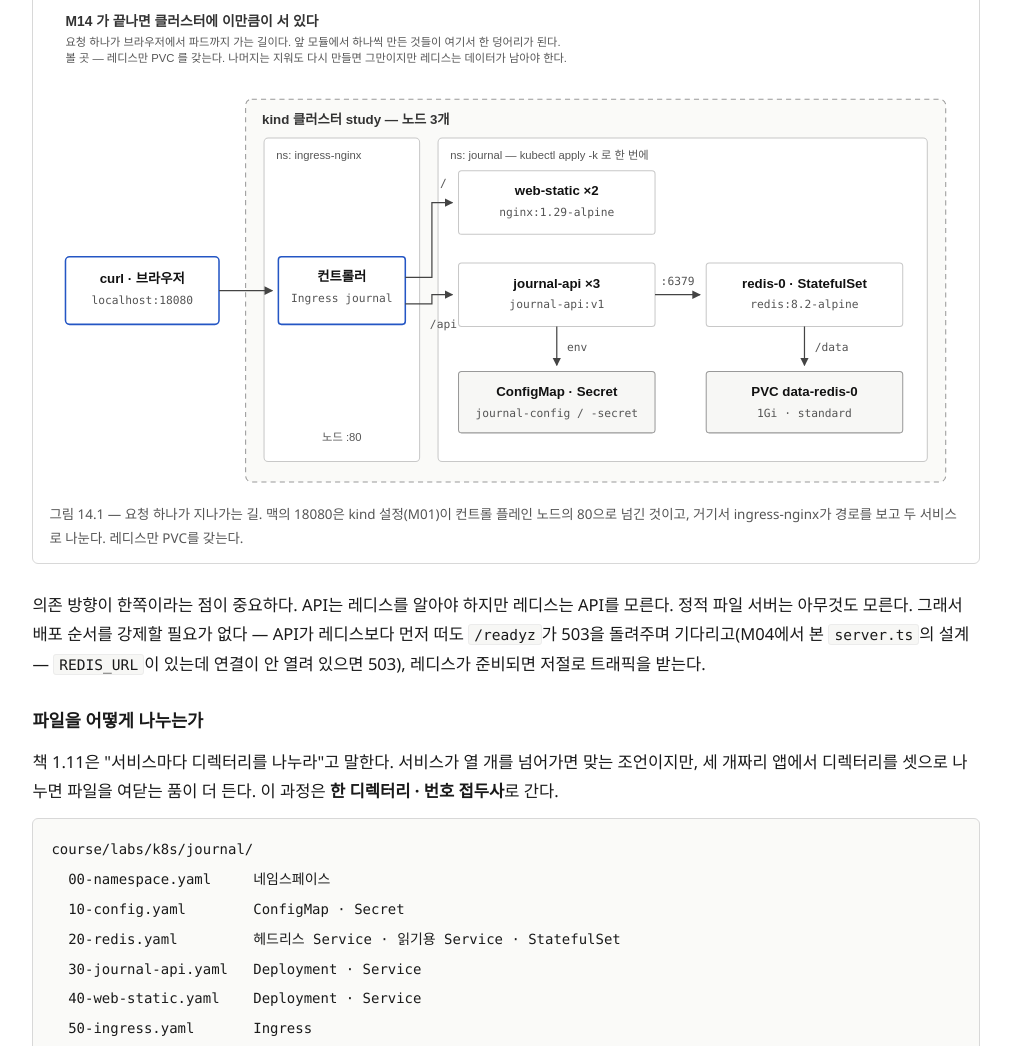
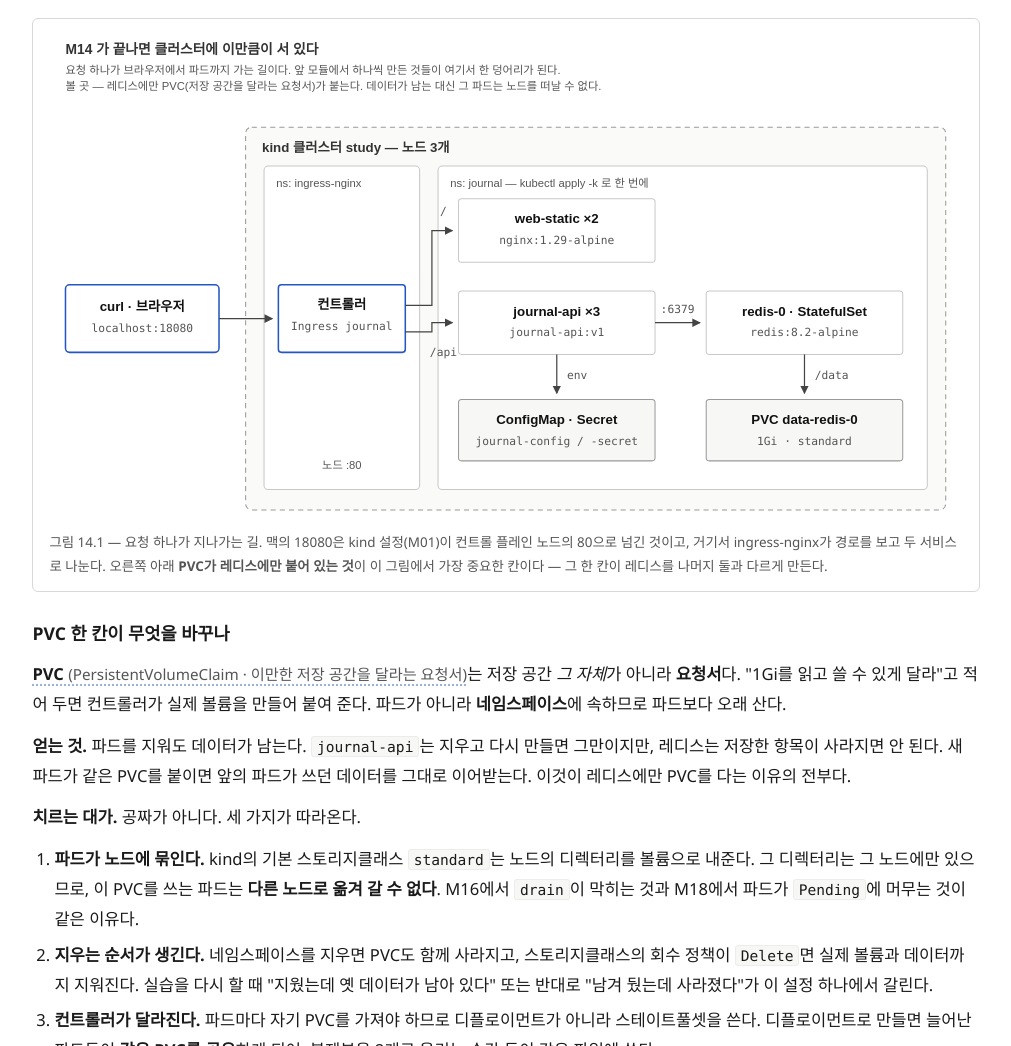
Before and after one commit to claude-code-expert/kubernetes, a plain HTML site: page course/m14-k8s-journal-app-helm.html in a window 1280 px wide. Shown: the part 1754-2800 px from the top of the page, without its empty margins (134-1145 px from the left). Drawn offline with Linux system fonts and the light colour scheme; a web font is replaced by a local one.

Commit message:
docs(m14): PVC 를 뜻도 대가도 없이 던지던 것을 고친다
그림 14.1 캡션이 "레디스만 PVC 를 갖는다" 로 끝났다. PVC 가 무엇인지,
그걸 가지면 무엇이 달라지는지가 어디에도 없었다. 순서도 뒤집혀 있었다 —
PVC 가 본문에 세 번 나온 뒤에야 풀이가 나온다.

- 캡션을 "PVC 가 레디스에만 붙어 있는 것이 이 그림에서 가장 중요한 칸이다" 로
  바꿔 무엇을 보라는 것인지 명시
- 도판의 '볼 곳' 줄에 대가를 함께 적었다 — 데이터가 남는 대신 그 파드는
  노드를 떠날 수 없다
- 도판 바로 뒤에 'PVC 한 칸이 무엇을 바꾸나' 절을 새로 썼다

  뜻     저장 공간 그 자체가 아니라 요청서. 네임스페이스에 속해 파드보다 오래 산다
  얻는 것 파드를 지워도 데이터가 남는다. 새 파드가 같은 PVC 를 붙이면 이어받는다
  대가 ①  파드가 노드에 묶인다 — kind 의 standard 는 노드 디렉터리를 내주므로
          다른 노드로 못 간다. M16 drain 이 막히는 것과 같은 이유
  대가 ②  지우는 순서가 생긴다 — 회수 정책이 Delete 면 볼륨과 데이터까지 사라진다
  대가 ③  컨트롤러가 달라진다 — 디플로이먼트로 만들면 복제본이 같은 PVC 를 공유해
          둘이 같은 파일에 쓴다

핵심 3줄의 '파드별 PVC' 도 '파드마다 자기 저장 공간(PVC)' 으로 풀었다.
뒤쪽에 있던 중복 풀이는 평문으로 되돌려 한 문서에 풀이가 하나만 남게 했다.

인라인 SVG 와 figures/ 파일 일치, 태그·앵커·링크 검증 통과.

Co-Authored-By: Claude Opus 5 <noreply@anthropic.com>
Claude-Session: https://claude.ai/code/session_01B2JyMas4CcesWyMJJghQkz

```diff
--- a/course/m14-k8s-journal-app-helm.html
+++ b/course/m14-k8s-journal-app-helm.html
@@ -178,7 +178,7 @@
 <div class="tldr">
   <h2>핵심 3줄</h2>
   <p>1. 흩어진 <code>kubectl create</code>의 결과를 <strong>한 디렉터리의 매니페스트</strong>로 다시 쓰면, 지우고 다시 만드는 일이 명령 한 줄이 된다.</p>
-  <p>2. 상태가 있는 워크로드는 디플로이먼트가 아니라 <strong>스테이트풀셋</strong>이다. 고정 이름 · 파드별 PVC · 순서 있는 생성이 세 가지 차이다.</p>
+  <p>2. 상태가 있는 워크로드는 디플로이먼트가 아니라 <strong>스테이트풀셋</strong>이다. 고정 이름 · 파드마다 자기 저장 공간(PVC) · 순서 있는 생성이 세 가지 차이다.</p>
   <p>3. Helm은 같은 매니페스트를 <strong>값으로 파라미터화</strong>한다. 환경이 늘어날 때 복사본이 아니라 값 파일이 늘어나야 한다.</p>
 </div>
 
@@ -227,7 +227,7 @@
       </style>
       <text class="hd" x="20" y="22">M14 가 끝나면 클러스터에 이만큼이 서 있다</text>
       <text class="hs" x="20" y="42">요청 하나가 브라우저에서 파드까지 가는 길이다. 앞 모듈에서 하나씩 만든 것들이 여기서 한 덩어리가 된다.</text>
-      <text class="hs" x="20" y="58">볼 곳 — 레디스만 PVC 를 갖는다. 나머지는 지워도 다시 만들면 그만이지만 레디스는 데이터가 남아야 한다.</text>
+      <text class="hs" x="20" y="58">볼 곳 — 레디스에만 PVC(저장 공간을 달라는 요청서)가 붙는다. 데이터가 남는 대신 그 파드는 노드를 떠날 수 없다.</text>
       <g transform="translate(0,68)">
 
       <rect class="accent" x="20" y="180" width="150" height="66" rx="4"/>
@@ -280,8 +280,18 @@
       <text class="t-mono" x="510" y="272">env</text>
       </g>
     </svg>
-    <figcaption>그림 14.1 — 요청 하나가 지나가는 길. 맥의 18080은 kind 설정(M01)이 컨트롤 플레인 노드의 80으로 넘긴 것이고, 거기서 ingress-nginx가 경로를 보고 두 서비스로 나눈다. 레디스만 PVC를 갖는다.</figcaption>
+    <figcaption>그림 14.1 — 요청 하나가 지나가는 길. 맥의 18080은 kind 설정(M01)이 컨트롤 플레인 노드의 80으로 넘긴 것이고, 거기서 ingress-nginx가 경로를 보고 두 서비스로 나눈다. 오른쪽 아래 <strong>PVC가 레디스에만 붙어 있는 것</strong>이 이 그림에서 가장 중요한 칸이다 — 그 한 칸이 레디스를 나머지 둘과 다르게 만든다.</figcaption>
   </figure>
+  <h3>PVC 한 칸이 무엇을 바꾸나</h3>
+  <p><dfn class="term">PVC <span class="en">(PersistentVolumeClaim · 이만한 저장 공간을 달라는 요청서)</span></dfn>는 저장 공간 <em>그 자체</em>가 아니라 <strong>요청서</strong>다. "1Gi를 읽고 쓸 수 있게 달라"고 적어 두면 컨트롤러가 실제 볼륨을 만들어 붙여 준다. 파드가 아니라 <strong>네임스페이스</strong>에 속하므로 파드보다 오래 산다.</p>
+  <p><strong>얻는 것.</strong> 파드를 지워도 데이터가 남는다. <code>journal-api</code>는 지우고 다시 만들면 그만이지만, 레디스는 저장한 항목이 사라지면 안 된다. 새 파드가 같은 PVC를 붙이면 앞의 파드가 쓰던 데이터를 그대로 이어받는다. 이것이 레디스에만 PVC를 다는 이유의 전부다.</p>
+  <p><strong>치르는 대가.</strong> 공짜가 아니다. 세 가지가 따라온다.</p>
+  <ol class="tight">
+    <li><strong>파드가 노드에 묶인다.</strong> kind의 기본 스토리지클래스 <code>standard</code>는 노드의 디렉터리를 볼륨으로 내준다. 그 디렉터리는 그 노드에만 있으므로, 이 PVC를 쓰는 파드는 <strong>다른 노드로 옮겨 갈 수 없다</strong>. M16에서 <code>drain</code>이 막히는 것과 M18에서 파드가 <code>Pending</code>에 머무는 것이 같은 이유다.</li>
+    <li><strong>지우는 순서가 생긴다.</strong> 네임스페이스를 지우면 PVC도 함께 사라지고, 스토리지클래스의 회수 정책이 <code>Delete</code>면 실제 볼륨과 데이터까지 지워진다. 실습을 다시 할 때 "지웠는데 옛 데이터가 남아 있다" 또는 반대로 "남겨 뒀는데 사라졌다"가 이 설정 하나에서 갈린다.</li>
+    <li><strong>컨트롤러가 달라진다.</strong> 파드마다 자기 PVC를 가져야 하므로 디플로이먼트가 아니라 스테이트풀셋을 쓴다. 디플로이먼트로 만들면 늘어난 파드들이 <strong>같은 PVC를 공유</strong>하게 되어, 복제본을 2개로 올리는 순간 둘이 같은 파일에 쓴다.</li>
+  </ol>
+  <p>지금은 이 세 가지를 <em>알고만</em> 넘어간다. 직접 부딪히는 것은 <a href="m18-k8s-storage-stateful.html">M18</a>이고, 거기서 PVC를 지우고 다시 붙여 데이터가 살아 있는지 확인한다.</p>
   <p>의존 방향이 한쪽이라는 점이 중요하다. API는 레디스를 알아야 하지만 레디스는 API를 모른다. 정적 파일 서버는 아무것도 모른다. 그래서 배포 순서를 강제할 필요가 없다 — API가 레디스보다 먼저 떠도 <code>/readyz</code>가 503을 돌려주며 기다리고(M04에서 본 <code>server.ts</code>의 설계 — <code>REDIS_URL</code>이 있는데 연결이 안 열려 있으면 503), 레디스가 준비되면 저절로 트래픽을 받는다.</p>
 
   <h3>파일을 어떻게 나누는가</h3>
@@ -340,7 +350,7 @@ stringData:
   <div class="step">
     <h4>2단계. 레디스를 스테이트풀셋으로 쓴다</h4>
     <p class="purpose"><span class="lbl">목적</span>저장소는 디플로이먼트로 배포하면 안 되는 이유를 파일 형태로 확인한다.</p>
-    <p><dfn class="term">스테이트풀셋 <span class="en">(StatefulSet)</span></dfn>은 디플로이먼트와 같이 파드 집합을 관리하지만, 파드마다 고정된 이름(서수)과 전용 <dfn class="term">PVC <span class="en">(PersistentVolumeClaim)</span></dfn> — "이만한 저장 공간을 달라"는 요청 오브젝트 — 를 붙여 주고, 생성·삭제를 순서대로 한다. 레디스처럼 재시작 뒤에도 같은 데이터를 물고 와야 하는 워크로드를 위한 컨트롤러다.</p>
+    <p><dfn class="term">스테이트풀셋 <span class="en">(StatefulSet)</span></dfn>은 디플로이먼트와 같이 파드 집합을 관리하지만, 파드마다 고정된 이름(서수)과 전용 PVC를 붙여 주고, 생성·삭제를 순서대로 한다. 레디스처럼 재시작 뒤에도 같은 데이터를 물고 와야 하는 워크로드를 위한 컨트롤러다.</p>
 <pre><code># course/labs/k8s/journal/20-redis.yaml
 # 레디스 — 상태를 가진 워크로드. 디플로이먼트가 아니라 스테이트풀셋을 쓴다.
 # 차이 세 가지: 파드 이름이 고정(redis-0), 파드마다 자기 PVC, 순서대로 생성·삭제.
```
Also changed, not shown: course/figures/m14-fig1-topology.svg.
